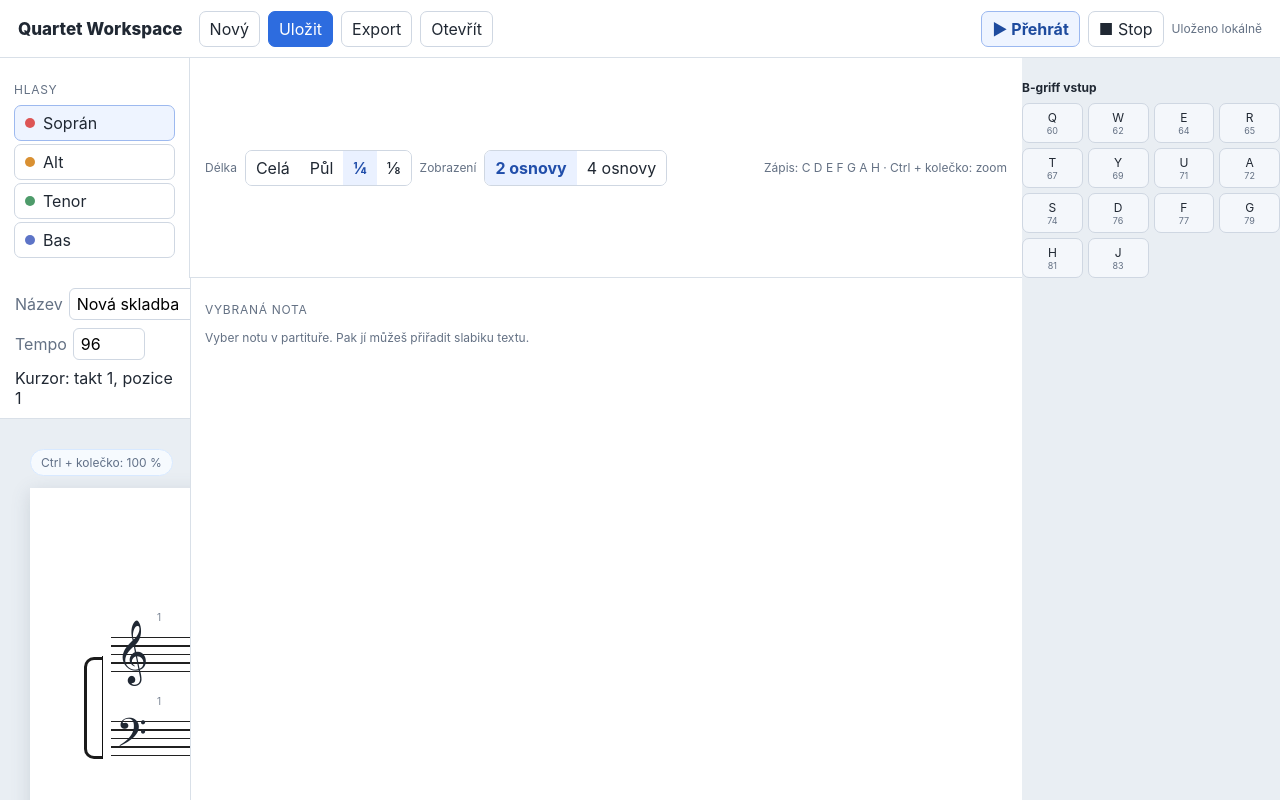
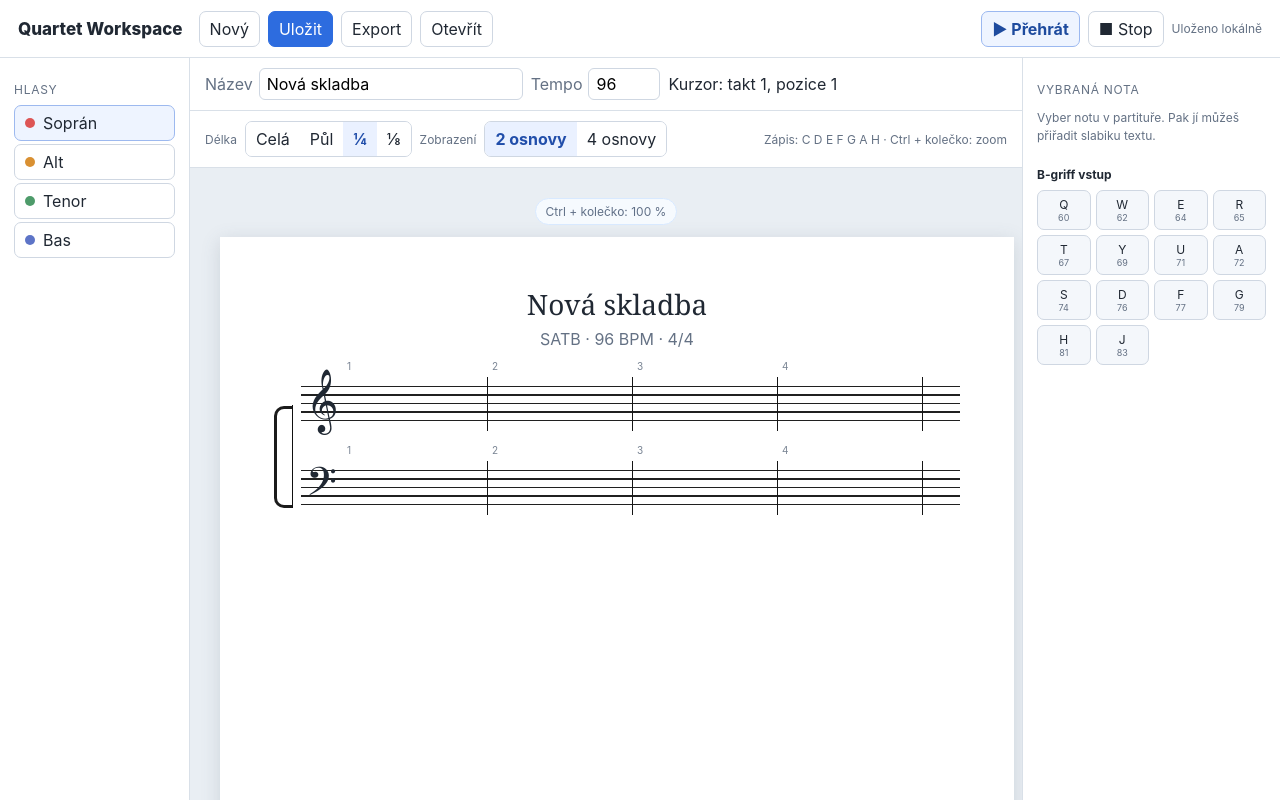
Before and after one commit to ladaknotek/columba_palumbus, a React (Vite) app: page / in a window 1280 px wide. Shown: the top 800 px of the page. Built offline with nearby package versions, Linux system fonts and the light colour scheme.

Commit message:
Fix workspace grid layout

```diff
--- a/src/app/App.tsx
+++ b/src/app/App.tsx
@@ -1,14 +1,36 @@
 import { useEffect, useMemo, useRef, useState } from 'react';
-import { createEmptyProject, defaultMidiForVoice, type Duration, type NoteEvent, type ScoreProject, type VoiceId } from '../domain/score';
-import { EditorControls } from '../features/editor/EditorControls';
+
+import {
+  createEmptyProject,
+  defaultMidiForVoice,
+  type Duration,
+  type NoteEvent,
+  type ScoreProject,
+  type VoiceId,
+} from '../domain/score';
+
+import {
+  GriffPanel,
+  NotationToolbar,
+  VoicePanel,
+} from '../features/editor/EditorControls';
+
 import { ScoreRenderer } from '../features/editor/ScoreRenderer';
-import { downloadProject, loadProject, readProjectFile, saveProject } from '../features/projects/projectStorage';
+import {
+  downloadProject,
+  loadProject,
+  readProjectFile,
+  saveProject,
+} from '../features/projects/projectStorage';
 import { PlaybackEngine } from '../features/playback/playbackEngine';
 
 const SLOT_COUNT = 4;
 
 export function App() {
-  const [project, setProject] = useState<ScoreProject>(() => loadProject() ?? createEmptyProject());
+  const [project, setProject] = useState<ScoreProject>(
+    () => loadProject() ?? createEmptyProject(),
+  );
+
   const [activeVoice, setActiveVoice] = useState<VoiceId>('s');
   const [duration, setDuration] = useState<Duration>('quarter');
   const [cursor, setCursor] = useState({ measure: 0, slot: 0 });
@@ -16,6 +38,7 @@ export function App() {
   const [playingEventId, setPlayingEventId] = useState<string | null>(null);
   const [status, setStatus] = useState('Připraveno');
   const [zoom, setZoom] = useState(1);
+
   const fileInputRef = useRef<HTMLInputElement>(null);
   const playbackRef = useRef(new PlaybackEngine());
 
@@ -24,29 +47,79 @@ export function App() {
       saveProject(project);
       setStatus('Uloženo lokálně');
     }, 350);
+
     return () => window.clearTimeout(timer);
   }, [project]);
 
   useEffect(() => {
     const onKeyDown = (event: KeyboardEvent) => {
-      if ((event.target as HTMLElement)?.matches('input, textarea')) return;
-      const noteMap: Record<string, number> = { c: 60, d: 62, e: 64, f: 65, g: 67, a: 69, h: 71 };
+      if ((event.target as HTMLElement)?.matches('input, textarea')) {
+        return;
+      }
+
+      const noteMap: Record<string, number> = {
+        c: 60,
+        d: 62,
+        e: 64,
+        f: 65,
+        g: 67,
+        a: 69,
+        h: 71,
+      };
+
       const midi = noteMap[event.key.toLowerCase()];
-      if (midi !== undefined) { event.preventDefault(); insertNote(midi); }
-      if (event.key === 'Backspace') { event.preventDefault(); deleteSelectedOrLast(); }
+
+      if (midi !== undefined) {
+        event.preventDefault();
+        insertNote(midi);
+      }
+
+      if (event.key === 'Backspace') {
+        event.preventDefault();
+        deleteSelectedOrLast();
+      }
     };
+
     window.addEventListener('keydown', onKeyDown);
     return () => window.removeEventListener('keydown', onKeyDown);
   });
 
-  function updateProject(mutator: (current: ScoreProject) => ScoreProject) {
-    setProject((current) => ({ ...mutator(current), updatedAt: new Date().toISOString() }));
+  function updateProject(
+    mutator: (current: ScoreProject) => ScoreProject,
+  ) {
+    setProject((current) => ({
+      ...mutator(current),
+      updatedAt: new Date().toISOString(),
+    }));
   }
 
   function insertNote(midi: number) {
     const id = crypto.randomUUID();
-    const event: NoteEvent = { id, voiceId: activeVoice, measure: cursor.measure, slot: cursor.slot, midi, duration };
-    updateProject((current) => ({ ...current, events: [...current.events.filter((existing) => !(existing.voiceId === activeVoice && existing.measure === cursor.measure && existing.slot === cursor.slot)), event] }));
+
+    const event: NoteEvent = {
+      id,
+      voiceId: activeVoice,
+      measure: cursor.measure,
+      slot: cursor.slot,
+      midi,
+      duration,
+    };
+
+    updateProject((current) => ({
+      ...current,
+      events: [
+        ...current.events.filter(
+          (existing) =>
+            !(
+              existing.voiceId === activeVoice
+              && existing.measure === cursor.measure
+              && existing.slot === cursor.slot
+            ),
+        ),
+        event,
+      ],
+    }));
+
     setSelectedEventId(id);
     advanceCursor();
   }
@@ -54,59 +127,302 @@ export function App() {
   function advanceCursor() {
     setCursor((current) => {
       const nextSlot = current.slot + 1;
-      if (nextSlot < SLOT_COUNT) return { ...current, slot: nextSlot };
+
+      if (nextSlot < SLOT_COUNT) {
+        return { ...current, slot: nextSlot };
+      }
+
       const nextMeasure = current.measure + 1;
-      if (nextMeasure >= project.measureCount) updateProject((score) => ({ ...score, measureCount: score.measureCount + 4 }));
+
+      if (nextMeasure >= project.measureCount) {
+        updateProject((score) => ({
+          ...score,
+          measureCount: score.measureCount + 4,
+        }));
+      }
+
       return { measure: nextMeasure, slot: 0 };
     });
   }
 
   function deleteSelectedOrLast() {
-    const target = selectedEventId ?? [...project.events].filter((item) => item.voiceId === activeVoice).at(-1)?.id;
-    if (!target) return;
-    updateProject((current) => ({ ...current, events: current.events.filter((event) => event.id !== target) }));
+    const target =
+      selectedEventId
+      ?? [...project.events]
+        .filter((item) => item.voiceId === activeVoice)
+        .at(-1)?.id;
+
+    if (!target) {
+      return;
+    }
+
+    updateProject((current) => ({
+      ...current,
+      events: current.events.filter((event) => event.id !== target),
+    }));
+
     setSelectedEventId(null);
   }
 
-  const selectedEvent = useMemo(() => project.events.find((event) => event.id === selectedEventId) ?? null, [project.events, selectedEventId]);
+  const selectedEvent = useMemo(
+    () => project.events.find((event) => event.id === selectedEventId) ?? null,
+    [project.events, selectedEventId],
+  );
 
   function changeLyric(value: string) {
-    if (!selectedEventId) return;
-    updateProject((current) => ({ ...current, events: current.events.map((event) => event.id === selectedEventId ? { ...event, lyric: value || undefined } : event) }));
+    if (!selectedEventId) {
+      return;
     }
 
-  function changeTitle(value: string) { updateProject((current) => ({ ...current, title: value })); }
-  function resetProject() { if (confirm('Opravdu vytvořit nový projekt?')) { playbackRef.current.stop(); setProject(createEmptyProject()); setCursor({ measure: 0, slot: 0 }); setSelectedEventId(null); } }
-  function importProject(file: File) { readProjectFile(file).then((loaded) => { setProject(loaded); setStatus('Projekt otevřen'); }).catch((error: Error) => alert(error.message)); }
-  function play() { playbackRef.current.play(project, setPlayingEventId); }
-  function stop() { playbackRef.current.stop(); setPlayingEventId(null); }
+    updateProject((current) => ({
+      ...current,
+      events: current.events.map((event) =>
+        event.id === selectedEventId
+          ? { ...event, lyric: value || undefined }
+          : event,
+      ),
+    }));
+  }
 
-  return <div className="app-shell">
+  function changeTitle(value: string) {
+    updateProject((current) => ({ ...current, title: value }));
+  }
+
+  function resetProject() {
+    if (!confirm('Opravdu vytvořit nový projekt?')) {
+      return;
+    }
+
+    playbackRef.current.stop();
+    setProject(createEmptyProject());
+    setCursor({ measure: 0, slot: 0 });
+    setSelectedEventId(null);
+  }
+
+  function importProject(file: File) {
+    readProjectFile(file)
+      .then((loaded) => {
+        setProject(loaded);
+        setStatus('Projekt otevřen');
+      })
+      .catch((error: Error) => alert(error.message));
+  }
+
+  function play() {
+    playbackRef.current.play(project, setPlayingEventId);
+  }
+
+  function stop() {
+    playbackRef.current.stop();
+    setPlayingEventId(null);
+  }
+
+  return (
+    <div className="app-shell">
       <header className="app-header">
         <div className="brand">Quartet Workspace</div>
-      <button type="button" onClick={resetProject}>Nový</button>
-      <button type="button" className="primary" onClick={() => { saveProject(project); setStatus('Uloženo'); }}>Uložit</button>
-      <button type="button" onClick={() => downloadProject(project)}>Export</button>
-      <button type="button" onClick={() => fileInputRef.current?.click()}>Otevřít</button>
-      <input ref={fileInputRef} hidden type="file" accept="application/json,.json,.quartet.json" onChange={(event) => { const file = event.target.files?.[0]; if (file) importProject(file); event.currentTarget.value = ''; }} />
+
+        <button type="button" onClick={resetProject}>
+          Nový
+        </button>
+
+        <button
+          type="button"
+          className="primary"
+          onClick={() => {
+            saveProject(project);
+            setStatus('Uloženo');
+          }}
+        >
+          Uložit
+        </button>
+
+        <button type="button" onClick={() => downloadProject(project)}>
+          Export
+        </button>
+
+        <button
+          type="button"
+          onClick={() => fileInputRef.current?.click()}
+        >
+          Otevřít
+        </button>
+
+        <input
+          ref={fileInputRef}
+          hidden
+          type="file"
+          accept="application/json,.json,.quartet.json"
+          onChange={(event) => {
+            const file = event.target.files?.[0];
+
+            if (file) {
+              importProject(file);
+            }
+
+            event.currentTarget.value = '';
+          }}
+        />
+
         <span className="header-spacer" />
-      <button type="button" className="play-button" onClick={play}>▶ Přehrát</button>
-      <button type="button" onClick={stop}>■ Stop</button>
+
+        <button type="button" className="play-button" onClick={play}>
+          ▶ Přehrát
+        </button>
+
+        <button type="button" onClick={stop}>
+          ■ Stop
+        </button>
+
         <span className="status">{status}</span>
       </header>
+
+      {/* Přesně tři přímé položky gridu: levý panel, editor, pravý panel. */}
       <div className="workspace">
-      <EditorControls activeVoice={activeVoice} duration={duration} layoutMode={project.layoutMode} onVoiceChange={setActiveVoice} onDurationChange={setDuration} onLayoutChange={(layoutMode) => updateProject((current) => ({ ...current, layoutMode }))} onInsertNote={insertNote} />
+        <VoicePanel
+          activeVoice={activeVoice}
+          onVoiceChange={setActiveVoice}
+        />
+
         <main className="editor-main">
-        <div className="editor-toolbar title-row"><label>Název <input value={project.title} onChange={(event) => changeTitle(event.target.value)} /></label><label>Tempo <input className="tempo-input" type="number" min="30" max="300" value={project.tempo} onChange={(event) => updateProject((current) => ({ ...current, tempo: Math.max(30, Math.min(300, Number(event.target.value) || 96)) }))} /></label><span>Kurzor: takt {cursor.measure + 1}, pozice {cursor.slot + 1}</span></div>
-        <div className="editor-scroll" onWheel={(event) => { if (!event.ctrlKey) return; event.preventDefault(); setZoom((current) => Math.max(0.55, Math.min(1.85, current + (event.deltaY < 0 ? 0.1 : -0.1)))); }}>
-          <div className="zoom-hint">Ctrl + kolečko: {Math.round(zoom * 100)} %</div>
-          <div className="zoom-stage" style={{ transform: `scale(${zoom})` }}><ScoreRenderer project={project} activeVoice={activeVoice} selectedEventId={selectedEventId} playingEventId={playingEventId} onSelectEvent={(event) => { setSelectedEventId(event.id); setActiveVoice(event.voiceId); }} /></div>
+          <div className="editor-toolbar title-row">
+            <label>
+              Název
+              <input
+                value={project.title}
+                onChange={(event) => changeTitle(event.target.value)}
+              />
+            </label>
+
+            <label>
+              Tempo
+              <input
+                className="tempo-input"
+                type="number"
+                min="30"
+                max="300"
+                value={project.tempo}
+                onChange={(event) =>
+                  updateProject((current) => ({
+                    ...current,
+                    tempo: Math.max(
+                      30,
+                      Math.min(300, Number(event.target.value) || 96),
+                    ),
+                  }))
+                }
+              />
+            </label>
+
+            <span>
+              Kurzor: takt {cursor.measure + 1}, pozice {cursor.slot + 1}
+            </span>
+          </div>
+
+          <NotationToolbar
+            duration={duration}
+            layoutMode={project.layoutMode}
+            onDurationChange={setDuration}
+            onLayoutChange={(layoutMode) =>
+              updateProject((current) => ({
+                ...current,
+                layoutMode,
+              }))
+            }
+          />
+
+          <div
+            className="editor-scroll"
+            onWheel={(event) => {
+              if (!event.ctrlKey) {
+                return;
+              }
+
+              event.preventDefault();
+
+              setZoom((current) =>
+                Math.max(
+                  0.55,
+                  Math.min(
+                    1.85,
+                    current + (event.deltaY < 0 ? 0.1 : -0.1),
+                  ),
+                ),
+              );
+            }}
+          >
+            <div className="zoom-hint">
+              Ctrl + kolečko: {Math.round(zoom * 100)} %
+            </div>
+
+            <div
+              className="zoom-stage"
+              style={{ transform: `scale(${zoom})` }}
+            >
+              <ScoreRenderer
+                project={project}
+                activeVoice={activeVoice}
+                selectedEventId={selectedEventId}
+                playingEventId={playingEventId}
+                onSelectEvent={(event) => {
+                  setSelectedEventId(event.id);
+                  setActiveVoice(event.voiceId);
+                }}
+              />
+            </div>
           </div>
         </main>
+
         <aside className="right-panel">
           <div className="panel-heading">Vybraná nota</div>
-        {selectedEvent ? <><p><strong>{selectedEvent.voiceId.toUpperCase()}</strong> · MIDI {selectedEvent.midi}<br />takt {selectedEvent.measure + 1}</p><label>Text / slabika<textarea value={selectedEvent.lyric ?? ''} onChange={(event) => changeLyric(event.target.value)} placeholder="např. A-" /></label><button type="button" onClick={() => { updateProject((current) => ({ ...current, events: current.events.map((event) => event.id === selectedEvent.id ? { ...event, midi: defaultMidiForVoice(event.voiceId) } : event) })); }}>Vrátit výšku hlasu</button></> : <p className="muted">Vyber notu v partituře. Pak jí můžeš přiřadit slabiku textu.</p>}
+
+          {selectedEvent ? (
+            <>
+              <p>
+                <strong>{selectedEvent.voiceId.toUpperCase()}</strong>
+                {' · '}
+                MIDI {selectedEvent.midi}
+                <br />
+                takt {selectedEvent.measure + 1}
+              </p>
+
+              <label>
+                Text / slabika
+                <textarea
+                  value={selectedEvent.lyric ?? ''}
+                  onChange={(event) => changeLyric(event.target.value)}
+                  placeholder="např. A-"
+                />
+              </label>
+
+              <button
+                type="button"
+                onClick={() => {
+                  updateProject((current) => ({
+                    ...current,
+                    events: current.events.map((event) =>
+                      event.id === selectedEvent.id
+                        ? {
+                            ...event,
+                            midi: defaultMidiForVoice(event.voiceId),
+                          }
+                        : event,
+                    ),
+                  }));
+                }}
+              >
+                Vrátit výšku hlasu
+              </button>
+            </>
+          ) : (
+            <p className="muted">
+              Vyber notu v partituře. Pak jí můžeš přiřadit slabiku textu.
+            </p>
+          )}
+
+          <GriffPanel onInsertNote={insertNote} />
         </aside>
       </div>
-  </div>;
+    </div>
+  );
 }
--- a/src/features/editor/EditorControls.tsx
+++ b/src/features/editor/EditorControls.tsx
@@ -1,39 +1,135 @@
 import type { Duration, LayoutMode, VoiceId } from '../../domain/score';
 import { VOICES } from '../../domain/score';
 
-interface Props {
+interface VoicePanelProps {
   activeVoice: VoiceId;
+  onVoiceChange: (value: VoiceId) => void;
+}
+
+interface NotationToolbarProps {
   duration: Duration;
   layoutMode: LayoutMode;
-  onVoiceChange: (value: VoiceId) => void;
   onDurationChange: (value: Duration) => void;
   onLayoutChange: (value: LayoutMode) => void;
+}
+
+interface GriffPanelProps {
   onInsertNote: (midi: number) => void;
 }
 
 const DURATIONS: ReadonlyArray<{ id: Duration; label: string }> = [
-  { id: 'whole', label: 'Celá' }, { id: 'half', label: 'Půl' }, { id: 'quarter', label: '¼' }, { id: 'eighth', label: '⅛' },
+  { id: 'whole', label: 'Celá' },
+  { id: 'half', label: 'Půl' },
+  { id: 'quarter', label: '¼' },
+  { id: 'eighth', label: '⅛' },
 ];
 
-export function EditorControls({ activeVoice, duration, layoutMode, onVoiceChange, onDurationChange, onLayoutChange, onInsertNote }: Props) {
-  return <>
+/**
+ * Levý panel je samostatná položka hlavního gridu.
+ */
+export function VoicePanel({
+  activeVoice,
+  onVoiceChange,
+}: VoicePanelProps) {
+  return (
     <aside className="left-panel">
       <div className="panel-heading">Hlasy</div>
-      {VOICES.map((voice) => <button type="button" className={`voice-button ${activeVoice === voice.id ? 'active' : ''}`} key={voice.id} onClick={() => onVoiceChange(voice.id)}><span className={`voice-dot ${voice.id}`} />{voice.name}</button>)}
+
+      {VOICES.map((voice) => (
+        <button
+          type="button"
+          className={`voice-button ${activeVoice === voice.id ? 'active' : ''}`}
+          key={voice.id}
+          onClick={() => onVoiceChange(voice.id)}
+        >
+          <span className={`voice-dot ${voice.id}`} />
+          {voice.name}
+        </button>
+      ))}
     </aside>
+  );
+}
+
+/**
+ * Nástrojová lišta patří dovnitř středního editoru.
+ */
+export function NotationToolbar({
+  duration,
+  layoutMode,
+  onDurationChange,
+  onLayoutChange,
+}: NotationToolbarProps) {
+  return (
     <div className="editor-toolbar">
       <span className="tool-label">Délka</span>
-      <div className="button-group">{DURATIONS.map((item) => <button type="button" key={item.id} className={duration === item.id ? 'active' : ''} onClick={() => onDurationChange(item.id)}>{item.label}</button>)}</div>
+
+      <div className="button-group">
+        {DURATIONS.map((item) => (
+          <button
+            type="button"
+            key={item.id}
+            className={duration === item.id ? 'active' : ''}
+            onClick={() => onDurationChange(item.id)}
+          >
+            {item.label}
+          </button>
+        ))}
+      </div>
+
       <span className="tool-label">Zobrazení</span>
-      <div className="button-group"><button type="button" className={layoutMode === 'two-staves' ? 'active' : ''} onClick={() => onLayoutChange('two-staves')}>2 osnovy</button><button type="button" className={layoutMode === 'four-staves' ? 'active' : ''} onClick={() => onLayoutChange('four-staves')}>4 osnovy</button></div>
-      <span className="toolbar-tip">Zápis: C D E F G A H · Ctrl + kolečko: zoom</span>
+
+      <div className="button-group">
+        <button
+          type="button"
+          className={layoutMode === 'two-staves' ? 'active' : ''}
+          onClick={() => onLayoutChange('two-staves')}
+        >
+          2 osnovy
+        </button>
+
+        <button
+          type="button"
+          className={layoutMode === 'four-staves' ? 'active' : ''}
+          onClick={() => onLayoutChange('four-staves')}
+        >
+          4 osnovy
+        </button>
+      </div>
+
+      <span className="toolbar-tip">
+        Zápis: C D E F G A H · Ctrl + kolečko: zoom
+      </span>
     </div>
-    <div className="griff-panel">
+  );
+}
+
+/**
+ * B-griff patří do pravého panelu, ne jako další položka gridu.
+ */
+export function GriffPanel({ onInsertNote }: GriffPanelProps) {
+  const keys = [
+    ['Q', 60], ['W', 62], ['E', 64], ['R', 65],
+    ['T', 67], ['Y', 69], ['U', 71], ['A', 72],
+    ['S', 74], ['D', 76], ['F', 77], ['G', 79],
+    ['H', 81], ['J', 83],
+  ] as const;
+
+  return (
+    <section className="griff-panel">
       <strong>B-griff vstup</strong>
-      <div className="griff-buttons">{[
-        ['Q', 60], ['W', 62], ['E', 64], ['R', 65], ['T', 67], ['Y', 69], ['U', 71],
-        ['A', 72], ['S', 74], ['D', 76], ['F', 77], ['G', 79], ['H', 81], ['J', 83],
-      ].map(([key, midi]) => <button type="button" key={String(key)} onClick={() => onInsertNote(Number(midi))}>{key}<small>{midi}</small></button>)}</div>
-    </div>
-  </>;
+
+      <div className="griff-buttons">
+        {keys.map(([key, midi]) => (
+          <button
+            type="button"
+            key={key}
+            onClick={() => onInsertNote(midi)}
+          >
+            {key}
+            <small>{midi}</small>
+          </button>
+        ))}
+      </div>
+    </section>
+  );
 }
```
Lines whose indentation alone changed are shown as unchanged.
